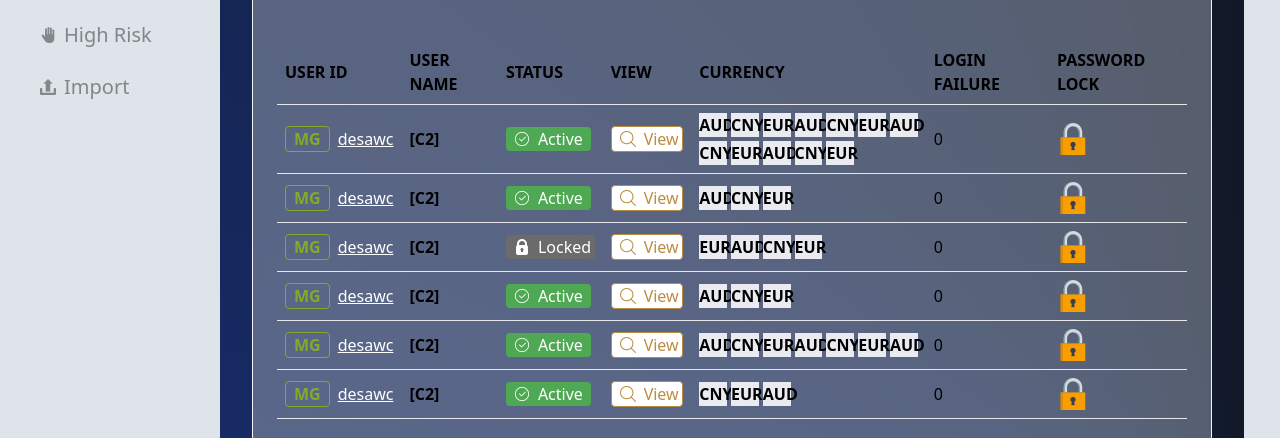
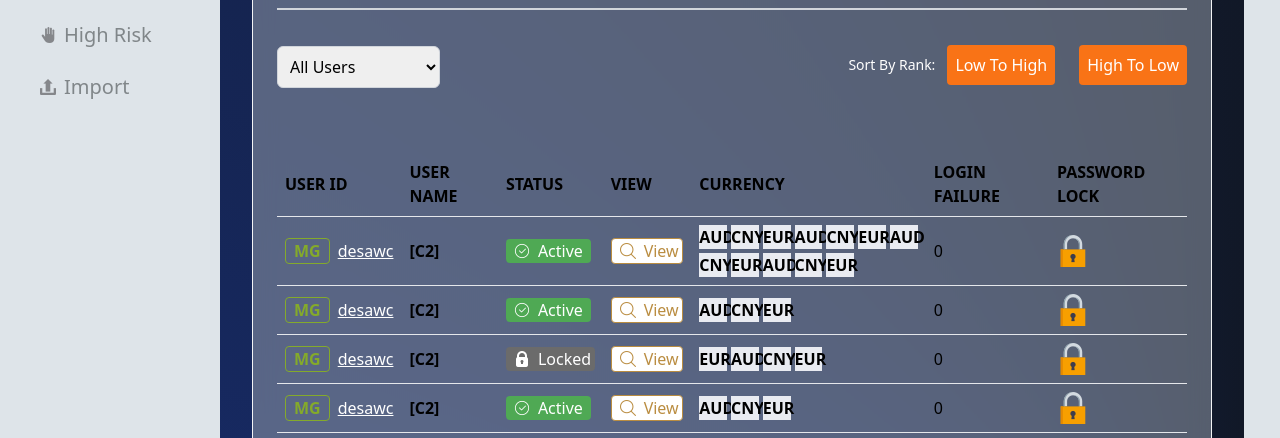
Before and after one commit to tikoot/memberTree, a website: page index.html in a window 1280 px wide. Shown: the part 303-741 px from the top of the page. Drawn offline with Linux system fonts and the light colour scheme.

Commit message:
add filters

```diff
--- a/index.html
+++ b/index.html
@@ -97,7 +97,25 @@
 
 
     </div>
+    <hr class="my-4 border-t-2 border-gray-300">
 
+        <div class="flex justify-between items-center mt-8">
+            <div class="mb-4 ">
+                <select id="rankFilter" class="mt-1 p-2 border border-gray-300 rounded-md">
+                    <option value="all">All Users</option>
+                    <option value="high">High Rank Users</option>
+                    <option value="low">Low Rank Users</option>
+                </select>
+            </div>
+
+            <div class="mb-4 flex items-center">
+                <label class="block text-sm font-medium text-white mr-3">Sort By Rank:</label>
+                <div class="flex space-x-2">
+                    <button  class="p-2 bg-orange-500 text-white rounded capitalize mr-4">low to high</button>
+                    <button  class="p-2 bg-orange-500 text-white rounded capitalize">high to low</button>
+                </div>
+            </div>
+        </div>
     <!-- Table -->
 
 <table class="w-full mt-12">
```
Also changed, not shown: dist/output.css.
